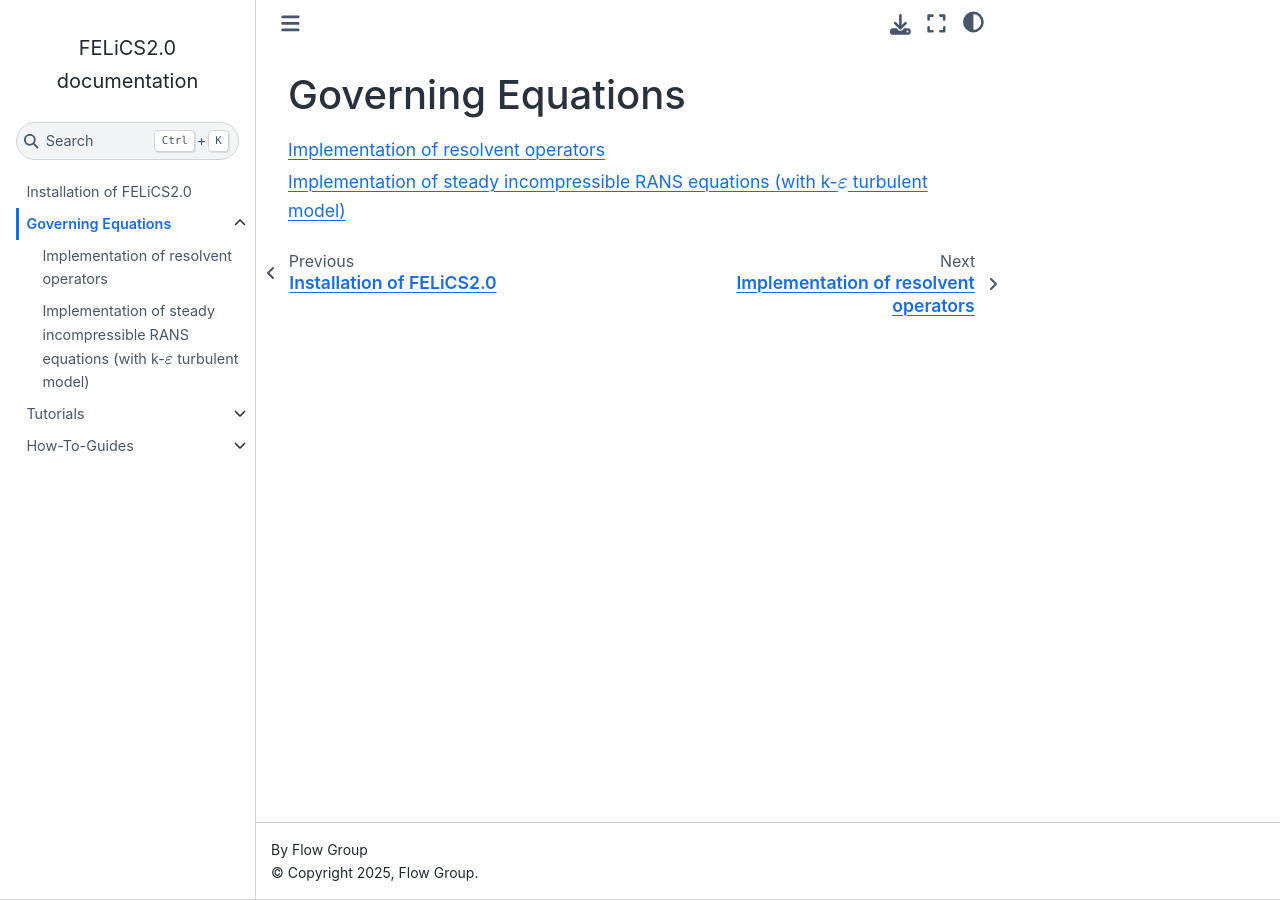
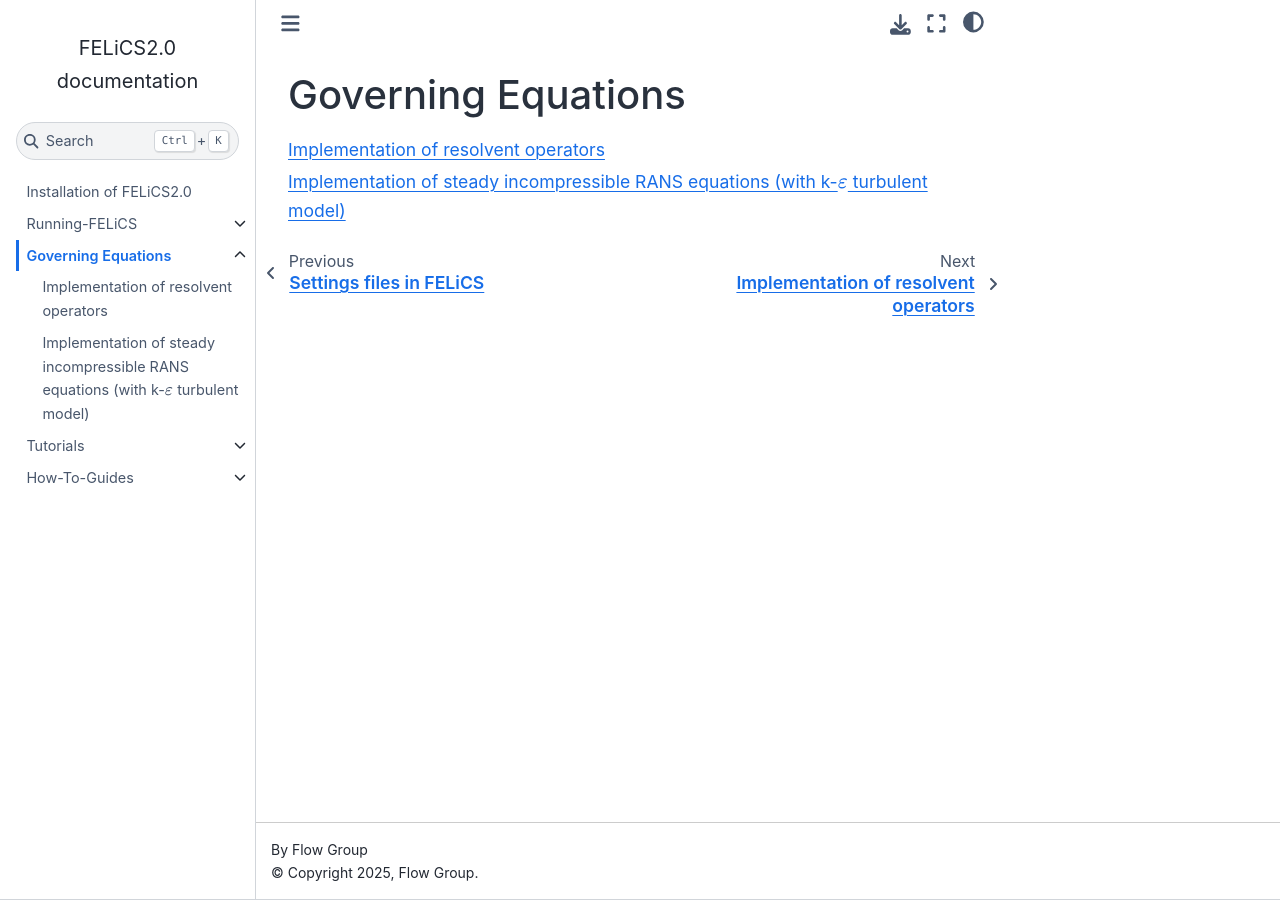
Before and after one commit to arash-mp/FELiCS_FSI, a Sphinx documentation site: the page built from DOCUMENTATION/GoverningEquations/index.md, in a window 1280 px wide. Built offline with Sphinx 7.4.7 and the Sphinx Book theme 1.1.4, drawn with Linux system fonts in a browser that asks for light colours; pages that are not in the unit, such as notebooks, are missing from menus.

Commit message:
Edit index.rst

```diff
--- a/DOCUMENTATION/index.rst
+++ b/DOCUMENTATION/index.rst
@@ -26,7 +26,7 @@
    :glob:
 
    installation_guide
-   Running_FEliCS/index
+   Running_FELiCS/index
    Explanations/index
    GoverningEquations/index
    Tutorials/index
```
